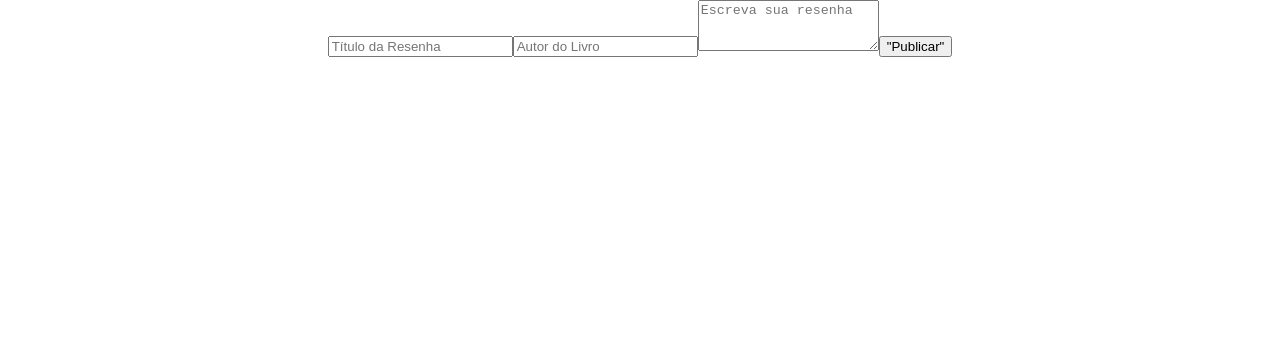
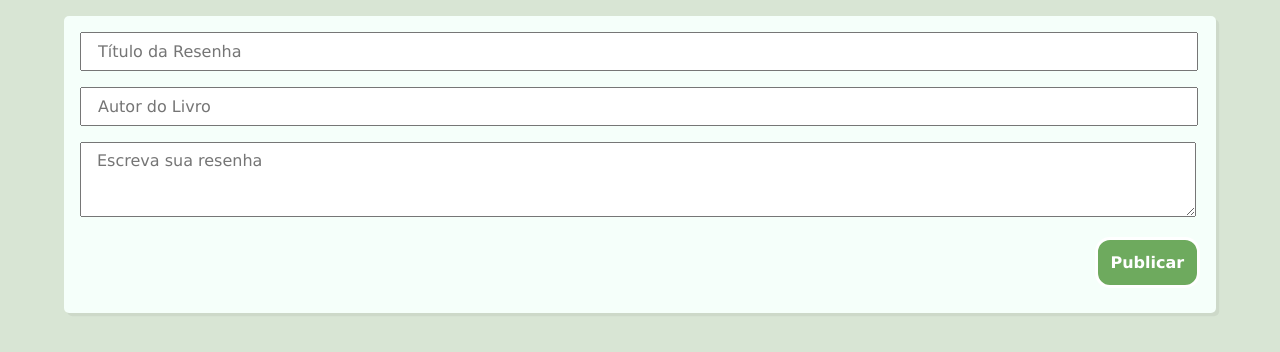
Before and after one commit to Wasleny/react-basic-crud, a React (Create React App) app: page / in a window 1280 px wide. Shown: the top 352 px of the page. Built offline with nearby package versions, Linux system fonts and the light colour scheme.

Commit message:
CSS e Hora local adicionados

```diff
--- a/public/index.html
+++ b/public/index.html
@@ -4,27 +4,12 @@
     <meta charset="utf-8" />
     <link rel="icon" href="%PUBLIC_URL%/favicon.ico" />
     <meta name="viewport" content="width=device-width, initial-scale=1" />
-    <meta name="theme-color" content="#000000" />
-    <meta
-      name="description"
-      content="Web site created using create-react-app"
-    />
-    <link rel="apple-touch-icon" href="%PUBLIC_URL%/logo192.png" />
     <!--
       manifest.json provides metadata used when your web app is installed on a
       user's mobile device or desktop. See https://developers.google.com/web/fundamentals/web-app-manifest/
     -->
     <link rel="manifest" href="%PUBLIC_URL%/manifest.json" />
-    <!--
-      Notice the use of %PUBLIC_URL% in the tags above.
-      It will be replaced with the URL of the `public` folder during the build.
-      Only files inside the `public` folder can be referenced from the HTML.
-
-      Unlike "/favicon.ico" or "favicon.ico", "%PUBLIC_URL%/favicon.ico" will
-      work correctly both with client-side routing and a non-root public URL.
-      Learn how to configure a non-root public URL by running `npm run build`.
-    -->
-    <title>React App</title>
+    <title>BACIC CRUD REACT</title>
   </head>
   <body>
     <noscript>You need to enable JavaScript to run this app.</noscript>
--- a/src/App.css
+++ b/src/App.css
@@ -1,38 +1,51 @@
 .App {
-  text-align: center;
+  background-color: #f5fffa;
+  padding: 1rem;
+  margin: 1rem 4rem;
+  border-radius: 0.3125rem;
+  box-shadow: 0.2rem 0.2rem rgba(0, 0, 0, 0.05);
+  overflow: hidden;
 }
 
-.App-logo {
-  height: 40vmin;
-  pointer-events: none;
+.App input,
+.App textarea {
+  font-family: Verdana, Geneva, Tahoma, sans-serif;
+  font-size: 1rem;
+  margin-bottom: 1rem;
 }
 
-@media (prefers-reduced-motion: no-preference) {
-  .App-logo {
-    animation: App-logo-spin infinite 20s linear;
-  }
+.App .inputTitleReview,
+.App .inputNameAuthorBook,
+.App .inputDescriptionReview {
+  width: 98%;
+  padding: 0.5rem 0 0.5rem 1rem;
 }
 
-.App-header {
-  background-color: #282c34;
-  min-height: 100vh;
-  display: flex;
-  flex-direction: column;
-  align-items: center;
-  justify-content: center;
-  font-size: calc(10px + 2vmin);
-  color: white;
+.App .inputTitleReview:focus,
+.App .inputNameAuthorBook:focus,
+.App .inputDescriptionReview:focus {
+  outline: 0;
 }
 
-.App-link {
-  color: #61dafb;
+.App .divButton button {
+  font-size: 1rem;
+  font-family: Verdana, Geneva, Tahoma, sans-serif;
+  font-weight: bolder;
+  float: right;
+  padding: 0.8rem;
+  background-color: #6eaa5e;
+  border-color: #598a4c;
+  color: white;
+  border-radius: 0.9375rem;
+  border: solid;
 }
 
-@keyframes App-logo-spin {
-  from {
-    transform: rotate(0deg);
-  }
-  to {
-    transform: rotate(360deg);
-  }
+.App .divButton button:hover {
+  color:#6eaa5e;
+  background-color: white;
 }
+
+.divButton {
+  width: 100%;
+  height: 3.75rem;
+}
--- a/src/App.js
+++ b/src/App.js
@@ -19,6 +19,7 @@ const App = () => {
         titleReview,
         nameAuthorBook,
         descriptionReview,
+        dateTimePublished: new Date(),
       };
       let reviewsClone = reviews;
       if (reviewsClone.length === 0) setReviews([...reviews, review]);
@@ -32,6 +33,7 @@ const App = () => {
         titleReview,
         nameAuthorBook,
         descriptionReview,
+        dateTimePublished: new Date(),
       };
 
       let reviewsClone = reviews;
@@ -90,7 +92,9 @@ const App = () => {
           {...register("descriptionReview", { required: true })}
           placeholder="Escreva sua resenha"
         ></textarea>
-        <button type="submit">"Publicar"</button>
+        <div className="divButton">
+          <button type="submit">Publicar</button>
+        </div>
       </form>
 
       {reviews.length > 0 && (
--- /dev/null
+++ b/src/components/Reviews/index.css
@@ -0,0 +1,69 @@
+.review {
+    font-family: Verdana, Geneva, Tahoma, sans-serif;
+    margin-bottom: 1rem;
+}
+
+.reviewsList {
+    border:1px solid #6eaa5e;
+    border-radius: 5px;
+    padding: 0.5rem 1rem 0 1rem;
+}
+
+div.headerReview {
+    height: 50px;
+}
+
+.headerReview .buttons {
+    float: left;
+}
+
+.contentReview .titleReview {
+    width: 100%;
+}
+
+.headerReview .buttons .deleteReview {
+    color: white;
+    background-color: #fc1723;
+    border-color: #fc1723;
+    padding: 0.5rem;
+    border-radius: 0.5rem;
+    border: solid;
+}
+
+.headerReview .buttons .deleteReview:hover {
+    color: #fc1723;
+    background-color: white;
+}
+
+.headerReview .buttons .editReview {
+    color: white;
+    background-color: #48d1cc;
+    border-color: #48d1cc;
+    padding: 0.5rem;
+    border-radius: 0.5rem;
+    border: solid;
+}
+
+.headerReview .buttons .editReview:hover {
+    color: #48d1cc;
+    background-color: white;
+}
+
+.headerReview .dateTime {
+    float: right;
+    font-size: 12px;
+}
+
+.titleReview {
+    text-align: center;
+    font-size: 2rem;
+}
+
+.nameAuthorBook {
+    text-align: center;
+    font-size: 1rem;
+}
+
+.titleReview, .nameAuthorBook, .descriptionReview {
+    word-break: break-word;
+}
--- a/src/components/Reviews/index.jsx
+++ b/src/components/Reviews/index.jsx
@@ -1,6 +1,7 @@
 import React, { useEffect, useState } from "react";
-import { FaTrash, FaRegEdit } from "react-icons/fa";
+import { FaTrash, FaPencilAlt } from "react-icons/fa";
 import Moment from "react-moment";
+import "./index.css";
 
 const Reviews = (props) => {
   const [reviews, setReviews] = useState([]);
@@ -10,42 +11,39 @@ const Reviews = (props) => {
   }, [props.reviews]);
 
   return (
-    <div>
+    <div className="reviewsList">
       {reviews.map((review) => (
         <div className="review" key={review.id}>
-          <div>
+          <div className="headerReview">
             <div className="buttons">
               <button
                 className="deleteReview"
                 onClick={() => props.deleteReview(review.id)}
               >
-                <FaTrash />
+                <FaTrash size={20} />
               </button>
               <button
                 className="editReview"
                 onClick={() => props.editReview(review.id)}
               >
-                <FaRegEdit />
+                <FaPencilAlt size={20} />
               </button>
             </div>
-            <Moment format="DD/MM/YYYY HH:mm:ss">2021-11-16 11:50:11</Moment>
+            <i>
+              <Moment format="DD/MM/YYYY HH:mm:ss" className="dateTime">
+                {review.dateTimePublished}
+              </Moment>
+            </i>
           </div>
-          <div>
-            <fieldset>
-              <legend>Título:</legend>
+          <div className="contentReview">
               <div className="titleReview">{review.titleReview}</div>
-            </fieldset>
-            <fieldset>
-              <legend>Autor:</legend>
               <div className="nameAuthorBook">{review.nameAuthorBook}</div>
-            </fieldset>
-            <fieldset>
-              <legend>Resenha:</legend>
+              <br />
               <div className="descriptionReview">
                 {review.descriptionReview}
               </div>
-            </fieldset>
           </div>
+          <hr  color="#6eaa5e"/>
         </div>
       ))}
     </div>
--- a/src/index.css
+++ b/src/index.css
@@ -1,13 +1,14 @@
 body {
   margin: 0;
-  font-family: -apple-system, BlinkMacSystemFont, 'Segoe UI', 'Roboto', 'Oxygen',
-    'Ubuntu', 'Cantarell', 'Fira Sans', 'Droid Sans', 'Helvetica Neue',
+  font-family: -apple-system, BlinkMacSystemFont, "Segoe UI", "Roboto", "Oxygen",
+    "Ubuntu", "Cantarell", "Fira Sans", "Droid Sans", "Helvetica Neue",
     sans-serif;
   -webkit-font-smoothing: antialiased;
   -moz-osx-font-smoothing: grayscale;
+  background-color: #d8e5d4;
 }
 
 code {
-  font-family: source-code-pro, Menlo, Monaco, Consolas, 'Courier New',
+  font-family: source-code-pro, Menlo, Monaco, Consolas, "Courier New",
     monospace;
 }
```
